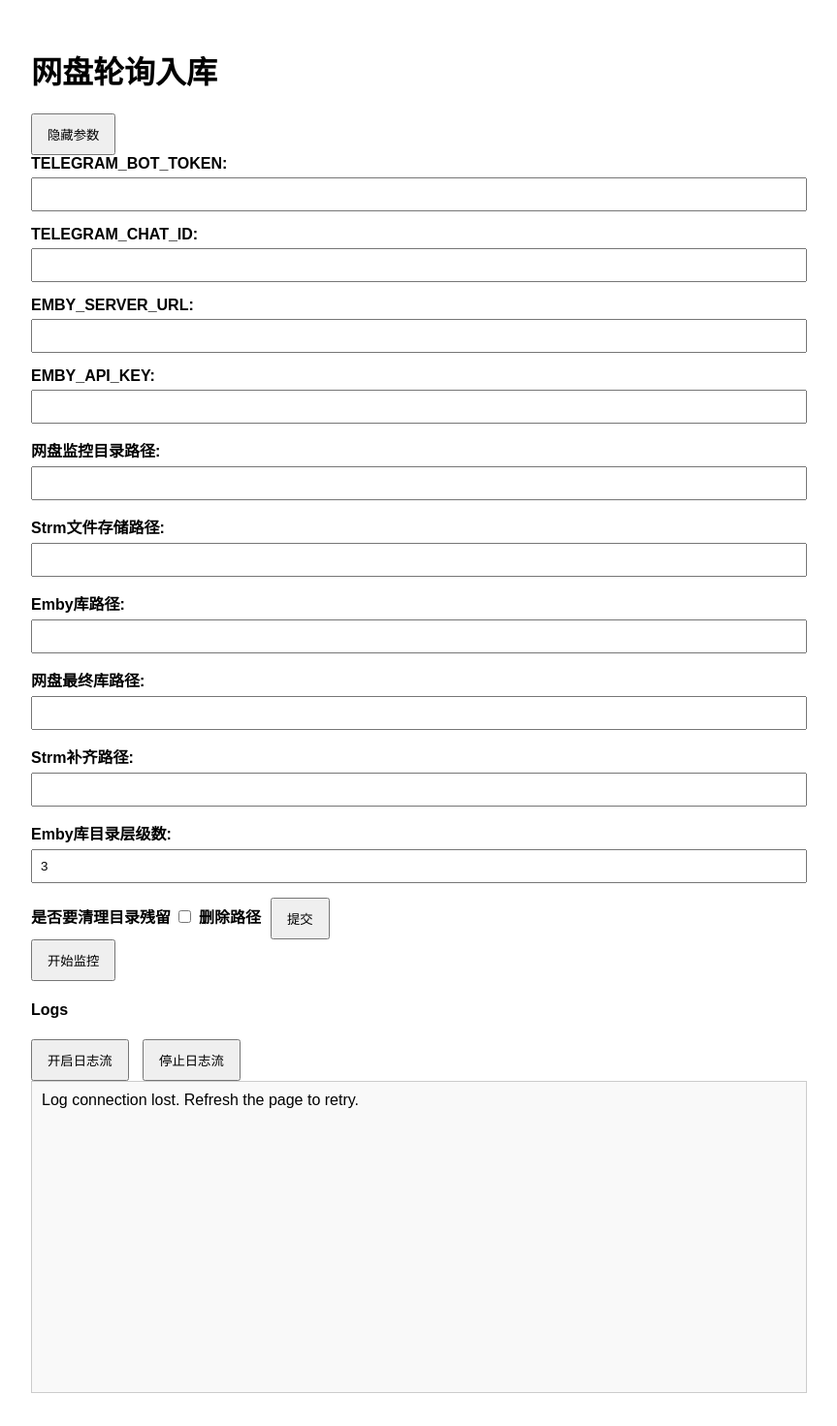
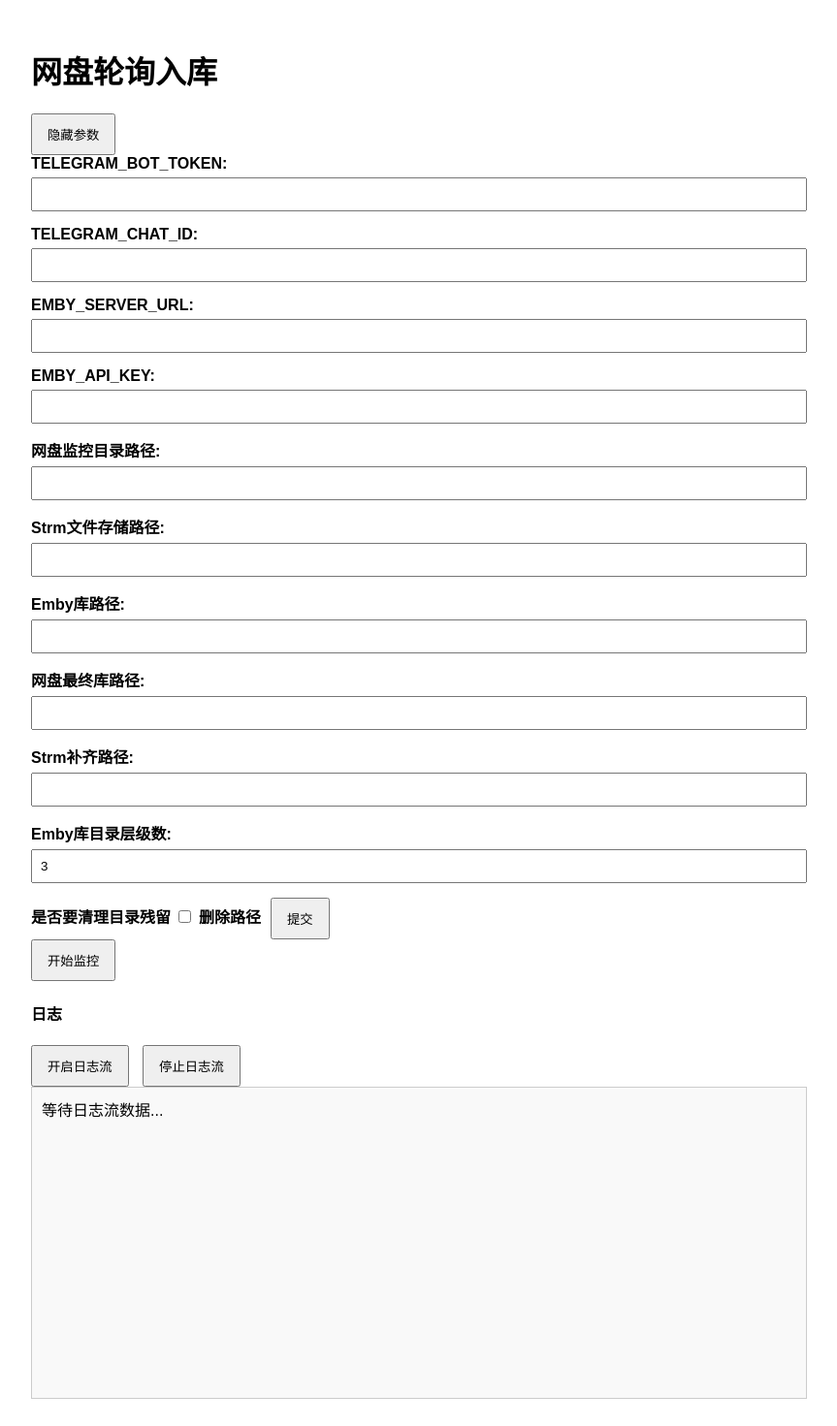
Before and after one commit to chas0000/ssjk, a Flask app: page / in a window 1280 px wide. Shown: the whole page at 97% size, without its empty margins (208-1071 px from the left). Before the commit the page ends 1437 px from the top, so only its background shows below. Run offline with Flask 3, Linux system fonts and the light colour scheme; data that the repository does not hold is empty.

Commit message:
Update index.html

```diff
--- a/templates/index.html
+++ b/templates/index.html
@@ -1,10 +1,10 @@
 <!DOCTYPE html>
-<html lang="en">
+<html lang="zh-CN">
 
 <head>
     <meta charset="UTF-8">
     <meta name="viewport" content="width=device-width, initial-scale=1.0">
-    <title>Real-Time Log Viewer</title>
+    <title>实时日志查看器</title>
     <style>
         body {
             font-family: Arial, sans-serif;
@@ -61,7 +61,6 @@
             overflow: hidden;
             transition: max-height 0.5s ease-out;
             max-height: 1000px;
-            /* Set this to a large value so it can accommodate any content */
         }
 
         .form-group-container.folded {
@@ -77,62 +76,55 @@
             margin-right: 10px;
         }
     </style>
-    </style>
 </head>
 
 <body>
     <div class="container">
         <h1>网盘轮询入库</h1>
         <form method="POST">
-            <!-- {% for key, value in vars.items() %}
+            <button type="button" class="fold-toggle" id="foldToggle">隐藏参数</button>
+            <div class="form-group-container foldable" id="foldableContent">
                 <div class="form-group">
-                <label for="{{ key }}">{{ key }}:</label>
-                <input type="text" id="{{ key }}" name="{{ key }}" value="{{ value }}">
-            </div>
-            {% endfor %}-->
-            <button type="button" class="fold-toggle" id="foldToggle">隐藏参数</button>
-            <div class="form-group-container foldable">
-                <div class="form-group">
-                    <label for="name">TELEGRAM_BOT_TOKEN:</label>
+                    <label for="TELEGRAM_BOT_TOKEN">TELEGRAM_BOT_TOKEN:</label>
                     <input type="text" id="TELEGRAM_BOT_TOKEN" name="TELEGRAM_BOT_TOKEN"
                         value="{{ vars.get('TELEGRAM_BOT_TOKEN', '') }}">
                 </div>
                 <div class="form-group">
-                    <label for="name">TELEGRAM_CHAT_ID:</label>
+                    <label for="TELEGRAM_CHAT_ID">TELEGRAM_CHAT_ID:</label>
                     <input type="text" id="TELEGRAM_CHAT_ID" name="TELEGRAM_CHAT_ID"
                         value="{{ vars.get('TELEGRAM_CHAT_ID', '') }}">
                 </div>
                 <div class="form-group">
-                    <label for="name">EMBY_SERVER_URL:</label>
+                    <label for="EMBY_SERVER_URL">EMBY_SERVER_URL:</label>
                     <input type="text" id="EMBY_SERVER_URL" name="EMBY_SERVER_URL"
                         value="{{ vars.get('EMBY_SERVER_URL', '') }}">
                 </div>
                 <div class="form-group">
-                    <label for="name">EMBY_API_KEY:</label>
+                    <label for="EMBY_API_KEY">EMBY_API_KEY:</label>
                     <input type="text" id="EMBY_API_KEY" name="EMBY_API_KEY" value="{{ vars.get('EMBY_API_KEY', '') }}">
                 </div>
                 <div class="form-group">
-                    <label for="name">网盘监控目录路径:</label>
+                    <label for="source_dir">网盘监控目录路径:</label>
                     <input type="text" id="source_dir" name="source_dir" value="{{ vars.get('source_dir', '') }}">
                 </div>
                 <div class="form-group">
-                    <label for="name">Strm文件存储路径:</label>
+                    <label for="strm_dir">Strm文件存储路径:</label>
                     <input type="text" id="strm_dir" name="strm_dir" value="{{ vars.get('strm_dir', '') }}">
                 </div>
                 <div class="form-group">
-                    <label for="name">Emby库路径:</label>
+                    <label for="docker_dir">Emby库路径:</label>
                     <input type="text" id="docker_dir" name="docker_dir" value="{{ vars.get('docker_dir', '') }}">
                 </div>
                 <div class="form-group">
-                    <label for="name">网盘最终库路径:</label>
+                    <label for="library_dir">网盘最终库路径:</label>
                     <input type="text" id="library_dir" name="library_dir" value="{{ vars.get('library_dir', '') }}">
                 </div>
                 <div class="form-group">
-                    <label for="name">Strm补齐路径:</label>
+                    <label for="cloud_dir">Strm补齐路径:</label>
                     <input type="text" id="cloud_dir" name="cloud_dir" value="{{ vars.get('cloud_dir', '') }}">
                 </div>
                 <div class="form-group">
-                    <label for="name">Emby库目录层级数:</label>
+                    <label for="path_layers">Emby库目录层级数:</label>
                     <input type="text" id="path_layers" name="path_layers" value="{{ vars.get('path_layers', '') }}">
                 </div>
                 <div class="checkbox-with-button">
@@ -141,21 +133,21 @@
                     <!-- 复选框 -->
                     <label>
                         <span>是否要清理目录残留</span>
-                        <input type="checkbox" name="path_delete" value="true" id="pathDeleteCheckbox" {{ 'checked' if vars.get('path_delete', '') == 'true' else '' }}> 删除路径
+                        <input type="checkbox" name="path_delete" value="true" id="pathDeleteCheckbox" {{ 'checked' if
+                            vars.get('path_delete', '' )=='true' else '' }}> 删除路径
                     </label>
                     <button type="submit">提交</button>
                 </div>
-
             </div>
             <button type="submit" name="start" class="{{ button_class }}">{{ button_text }}</button>
+        </form>
 
-            <h4>Logs</h4>
+        <h4>日志</h4>
         <form id="control-form">
-                <!-- 假设此处动态生成表单字段，已省略具体实现 -->
             <button type="button" onclick="startLogStream()">开启日志流</button>
             <button type="button" onclick="stopLogStream()">停止日志流</button>
         </form>
-            <div id="log">Connecting to log stream...</div>
+        <div id="log">等待日志流数据...</div>
     </div>
 
     <script>
@@ -170,12 +162,12 @@
                     logDiv.scrollTop = logDiv.scrollHeight;
                 };
                 eventSource.onerror = function (error) {
-                    console.error("EventSource failed:", error);
+                    console.error("EventSource连接失败:", error);
                     if (eventSource) {
                         eventSource.close();
                         eventSource = null;
                     }
-                    document.getElementById('log').innerHTML = "Log connection lost. Refresh the page to retry.";
+                    document.getElementById('log').innerHTML = "日志连接丢失，请刷新页面重试。";
                 };
             }
         }
@@ -184,15 +176,8 @@
             if (eventSource !== null) {
                 eventSource.close();
                 eventSource = null;
-                document.getElementById('log').innerHTML = "Log streaming stopped.";
+                document.getElementById('log').innerHTML += "<br>日志流已停止。";
             }
-        }
-
-        // 假设在某个地方你有设置或获取状态的逻辑
-        function getMonitoringStatus() {
-            // 从sessionStorage获取状态，注意转换布尔值的表示
-            const statusStr = sessionStorage.getItem('monitoring');
-            return statusStr === 'true';
         }
 
         // 页面加载时初始化按钮状态
@@ -228,44 +213,30 @@
                 // 这里还可以触发AJAX请求到服务器，真正开始或停止监控任务
             });
         });
-        document.addEventListener('DOMContentLoaded', function () {
-            var foldToggleButton = document.querySelector('.fold-toggle');
-            foldToggleButton.addEventListener('click', function () {
-                var formGroupContainer = document.querySelector('.form-group-container.foldable');
-                formGroupContainer.classList.toggle('folded');
-            });
-        });
-        document.addEventListener('DOMContentLoaded', function () {
-            var foldToggle = document.getElementById('foldToggle');
-            var foldableContent = document.getElementById('foldableContent');
-            var isFolded = false;
+
+        // 折叠逻辑
+        const foldToggle = document.getElementById('foldToggle');
+        const foldableContent = document.getElementById('foldableContent');
+        let isFolded = false;
+
         foldToggle.addEventListener('click', function () {
             isFolded = !isFolded;
-                foldableContent.style.display = isFolded ? 'none' : 'block';
-                foldToggle.textContent = isFolded ? '展开参数' : '隐藏参数';
-            });
-        });
-        document.addEventListener('DOMContentLoaded', function () {
-            var checkbox = document.querySelector('input[name="path_delete"][type="checkbox"]');
-            var storedValue = vars.get('library_dir', ''); /* 从某处获取存储的值，比如localStorage、cookie或服务器响应 */
-            checkbox.checked = storedValue === 'true';
+            if (isFolded) {
+                foldableContent.classList.add('folded');
+                foldToggle.textContent = '显示参数';
+            } else {
+                foldableContent.classList.remove('folded');
+                foldToggle.textContent = '隐藏参数';
+            }
         });
 
-        document.addEventListener('submit', function(event) {
-        // 检查复选框是否被勾选
-        var checkbox = document.getElementById('pathDeleteCheckbox');
-        var hiddenField = document.getElementById('pathDeleteHidden');
+        const checkbox = document.getElementById('pathDeleteCheckbox');
+        const hiddenInput = document.getElementById('pathDeleteHidden');
 
-        // 如果复选框被勾选，则确保隐藏字段不会被提交
-        if (checkbox.checked) {
-            hiddenField.disabled = true; // 禁用隐藏字段，这样它就不会被提交了
-        } else {
-            hiddenField.disabled = false; // 启用隐藏字段，确保它被提交
-        }
+        checkbox.addEventListener('change', function () {
+            hiddenInput.value = checkbox.checked ? 'true' : 'false';
         });
-        // 页面加载时启动日志流
 
-        startLogStream();
     </script>
 </body>
 
```
Lines whose indentation alone changed are shown as unchanged.
